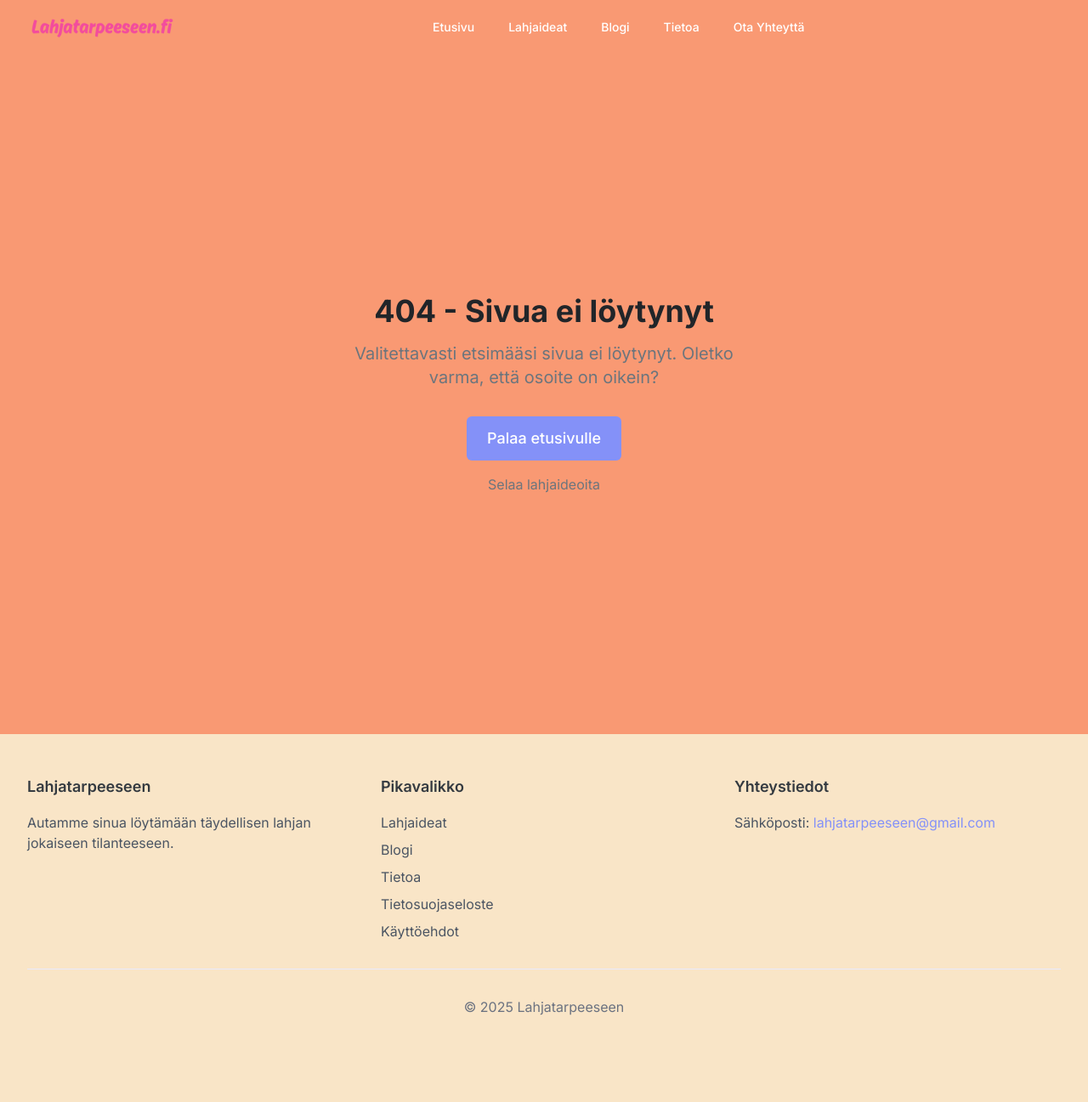
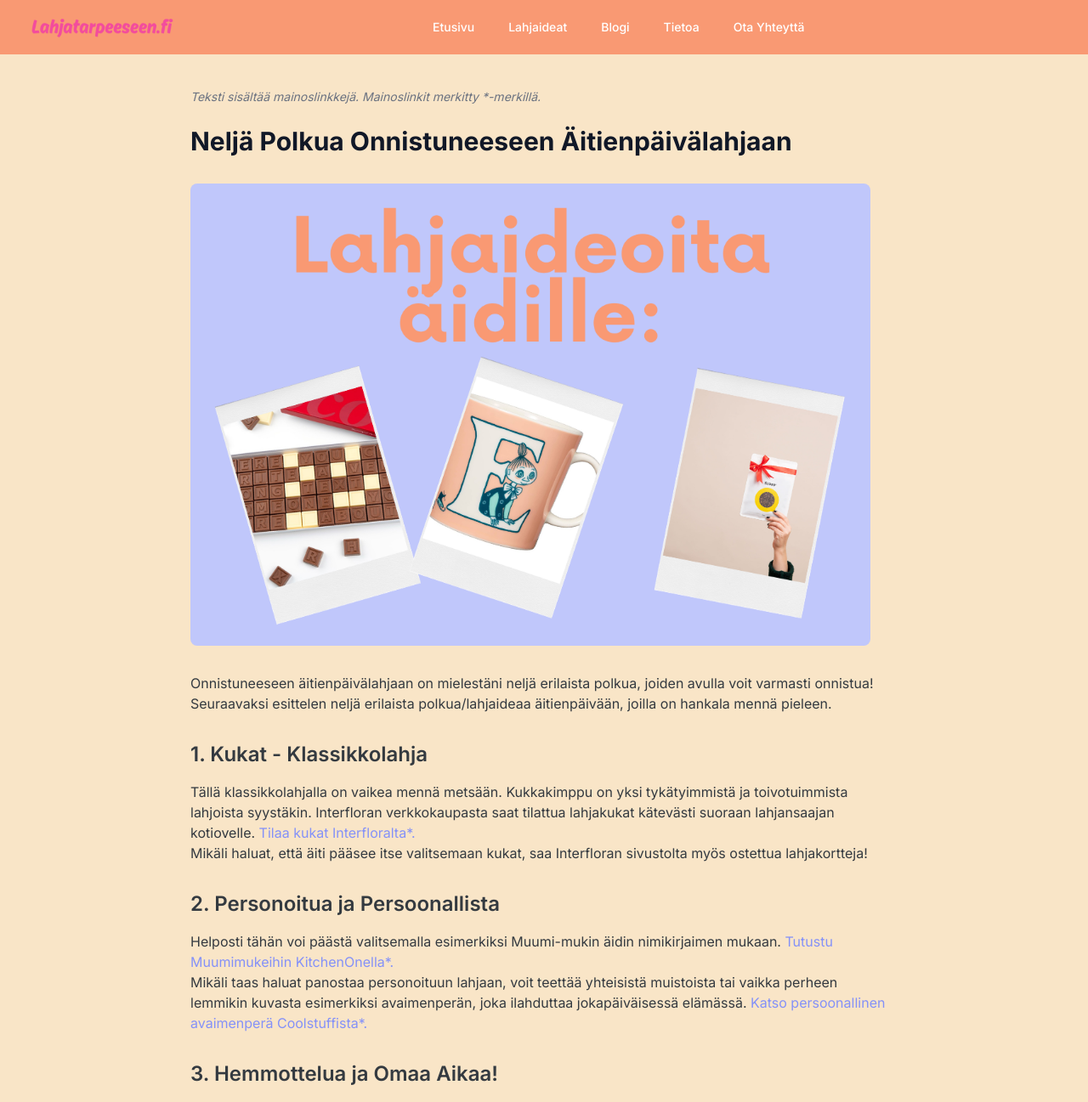
Before and after one commit to sauhumatti/LahjaTarpeeseen, a Next.js app: page /blogi/nelja-polkua-onnistuneeseen-aitienpaivalahjaan in a window 1280 px wide. Before the commit this address had no page. Shown: the top 1297 px of the page at 85% size. Before the commit the page ends 1245 px from the top, so only its background shows below. Built offline with nearby package versions, Linux system fonts and the light colour scheme.

Commit message:
äitienpäivä päivitys

```diff
--- /dev/null
+++ b/app/blogi/nelja-polkua-onnistuneeseen-aitienpaivalahjaan/page.tsx
@@ -0,0 +1,89 @@
+import { Metadata } from 'next';
+import Image from 'next/image';
+
+export const metadata: Metadata = {
+    title: 'Neljä Polkua Onnistuneeseen Äitienpäivälahjaan - Lahjatarpeeseen',
+    description: 'Löydä täydellinen äitienpäivälahja! Esittelyssä neljä varmaa tapaa onnistua: kukat, personoidut lahjat, hemmottelu ja herkut.',
+};
+
+export default function AitienpaivaLahjaPolutPage() {
+    return (
+        <div className="max-w-4xl mx-auto px-4 sm:px-6 lg:px-8 py-10">
+            <article className="prose lg:prose-lg mx-auto">
+                <p className="text-sm text-gray-500 italic mb-6">
+                    Teksti sisältää mainoslinkkejä. Mainoslinkit merkitty *-merkillä.
+                </p>
+
+                <h1 className="text-3xl font-bold text-gray-900 mb-6">
+                    Neljä Polkua Onnistuneeseen Äitienpäivälahjaan
+                </h1>
+
+                <div className="my-8">
+                    <Image
+                        src="/blog/aitienpaivablog.png"
+                        alt="Äitienpäivälahjavinkit"
+                        width={800}
+                        height={400}
+                        className="rounded-lg"
+                        priority
+                    />
+                </div>
+
+                <p>
+                    Onnistuneeseen äitienpäivälahjaan on mielestäni neljä erilaista polkua, joiden avulla voit varmasti onnistua!
+                </p>
+                <p>
+                    Seuraavaksi esittelen neljä erilaista polkua/lahjaideaa äitienpäivään, joilla on hankala mennä pieleen.
+                </p>
+
+                <h2 className="text-2xl font-semibold mt-8 mb-4">
+                    1. Kukat - Klassikkolahja
+                </h2>
+                <p>
+                    Tällä klassikkolahjalla on vaikea mennä metsään. Kukkakimppu on yksi tykätyimmistä ja toivotuimmista lahjoista syystäkin. Interfloran verkkokaupasta saat tilattua lahjakukat kätevästi suoraan lahjansaajan kotiovelle.
+                    <a href="https://in.interflora.fi/t/t?a=1099905546&as=1960209101&t=2&tk=1" target="_blank" rel="noopener noreferrer sponsored" className="text-primary-600 hover:text-primary-700"> Tilaa kukat Interfloralta*.</a>
+                </p>
+                <p>
+                    Mikäli haluat, että äiti pääsee itse valitsemaan kukat, saa Interfloran sivustolta myös ostettua lahjakortteja!
+                </p>
+
+                <h2 className="text-2xl font-semibold mt-8 mb-4">
+                    2. Personoitua ja Persoonallista
+                </h2>
+                <p>
+                    Helposti tähän voi päästä valitsemalla esimerkiksi Muumi-mukin äidin nimikirjaimen mukaan.
+                    <a href="https://on.kitchenone.fi/t/t?a=1577687407&as=1960209101&t=2&tk=1&url=https://www.kitchenone.fi/search/?q=muumimuki+0%252C4" target="_blank" rel="noopener noreferrer sponsored" className="text-primary-600 hover:text-primary-700"> Tutustu Muumimukeihin KitchenOnella*.</a>
+                </p>
+                <p>
+                    Mikäli taas haluat panostaa personoituun lahjaan, voit teettää yhteisistä muistoista tai vaikka perheen lemmikin kuvasta esimerkiksi avaimenperän, joka ilahduttaa jokapäiväisessä elämässä.
+                    <a href="https://go.coolstuff.fi/t/t?a=1099569216&as=1960209101&t=2&tk=1&url=https://www.coolstuff.fi/p/henkilokohtainen-avaimenpera-valokuvalla" target="_blank" rel="noopener noreferrer sponsored" className="text-primary-600 hover:text-primary-700"> Katso persoonallinen avaimenperä Coolstuffista*.</a>
+                </p>
+
+                <h2 className="text-2xl font-semibold mt-8 mb-4">
+                    3. Hemmottelua ja Omaa Aikaa!
+                </h2>
+                <p>
+                    Äitienpäivä on täydellinen tilaisuus tarjota äidille hetki rentoutumista ja itseensä panostamista. Tämä voi tarkoittaa esimerkiksi kylpylälahjakorttia, hierontaa tai kosmetologikäyntiä.
+                </p>
+                <p>
+                    Mikäli haluat tuoda hemmottelun suoraan kotiin, voit koota itse rentouttavan lahjapaketin – esimerkiksi laadukas kasvonaamio (<a href="https://id.jolie.fi/t/t?a=1103532170&as=1960209101&t=2&tk=1&url=https://jolie.fi/tuote/evolve-bio-retinol-gold-mask-hehkua-tuova-kasvonaamio/" target="_blank" rel="noopener noreferrer sponsored" className="text-primary-600 hover:text-primary-700">kuten tämä Evolve Bio-Retinol Gold Mask Joliesta*</a>), tuoksukynttilä ja hyvä suklaalevy luovat ihanan spa-hetken kotona.
+                </p>
+
+                <h2 className="text-2xl font-semibold mt-8 mb-4">
+                    4. Nautinnollisia Herkkuhetkiä
+                </h2>
+                <p>
+                    Syötävät tai kuluvat lahjat ovat suosittuja, eikä niillä voi mennä pahasti pieleen. Monilla on jo kaapit täynnä tavaraa ja siksikin voi olla hyvä pitää täydellisen lahjan ohjenuorana sitä, että se kuluisi pois kolmen kuukauden käytön aikana.
+                </p>
+                <p>
+                    Pitääkö äitisi kahvista? SLURPS-kahvitilaukseen voi valita haluamansa makuprofiilin, kahvin määrän sekä toimitusvälin. Tilausta voisi jatkaa esimerkiksi kolmen kuukauden ajan, jolloin lahjasta riittäisi ehdottomasti iloa pitkäksi aikaa. Kahvit ovat vastuullisesti tuotettuja ja vastapaahdettuja kotimaisilta pienpaahtimoilta.
+                    <a href="https://dot.slurp.coffee/t/t?a=1858222548&as=1960209101&t=2&tk=1" target="_blank" rel="noopener noreferrer sponsored" className="text-primary-600 hover:text-primary-700"> Tutustu SLURPS-kahvitilaukseen*.</a>
+                </p>
+                <p>
+                    Suklaastahan tykkää kaikki? No ei ehkä ihan kaikki, mutta suurin osa kyllä! Mikään ei ilahduta, kuin syötävä herkullinen lahja, jossa on silti ajatusta mukana. Mitä jos antaisit äitienpäivälahjaksi suklaan omalla viestillä?
+                    <a href="https://go.coolstuff.fi/t/t?a=1099569216&as=1960209101&t=2&tk=1&url=https://www.coolstuff.fi/p/suklaa-omalla-viestilla" target="_blank" rel="noopener noreferrer sponsored" className="text-primary-600 hover:text-primary-700"> Luo oma suklaaviesti Coolstuffissa*.</a>
+                </p>
+            </article>
+        </div>
+    );
+}
--- a/app/blogi/page.tsx
+++ b/app/blogi/page.tsx
@@ -1,4 +1,5 @@
 import Link from 'next/link';
+import Image from 'next/image';
 
 export const metadata = {
   title: 'Blogi - Lahjatarpeeseen',
@@ -14,12 +15,13 @@ export const viewport = {
 const blogPosts = [
   {
     id: 1,
-    title: 'Top 10 Äitienpäivälahjaa 2025',
-    excerpt: 'Äitienpäivä lähestyy! Kokosimme yhteen parhaat lahjaideat jokaiseen makuun ja budjettiin.',
-    date: '2025-03-01',
-    slug: 'top-10-aitienpäivalahjaa-2025',
+    title: 'Neljä Polkua Onnistuneeseen Äitienpäivälahjaan',
+    excerpt: 'Onnistuneeseen äitienpäivälahjaan on mielestäni neljä erilaista polkua, joiden avulla voit varmasti onnistua!',
+    date: '2025-04-15',
+    slug: 'nelja-polkua-onnistuneeseen-aitienpaivalahjaan',
     category: 'Lahjaoppaat',
-    readTime: '5 min'
+    readTime: '4 min',
+    imageUrl: '/blog/aitienpaivablog.png'
   }
 ];
 
@@ -33,6 +35,11 @@ const categories = [
 ];
 
 export default function BlogPage() {
+  // Sort posts by date, newest first
+  const sortedPosts = [...blogPosts].sort((a, b) => new Date(b.date).getTime() - new Date(a.date).getTime());
+  const featuredPost = sortedPosts[0]; // Always show the newest as featured
+  const otherPosts = sortedPosts.slice(1);
+
   return (
     <div className="max-w-7xl mx-auto px-4 sm:px-6 lg:px-8 py-10">
       <div className="mb-12 text-center">
@@ -58,30 +65,34 @@ export default function BlogPage() {
       </div>
 
       {/* Featured post */}
-      {blogPosts[0] && (
+      {featuredPost && (
         <div className="mb-16">
-          <Link href={`/blogi/${blogPosts[0].slug}`} className="group">
-            <div className="grid md:grid-cols-2 gap-8 bg-white rounded-lg shadow-md overflow-hidden">
-              <div className="aspect-w-16 aspect-h-9 bg-gray-100">
-                <div className="w-full h-full bg-primary-50 flex items-center justify-center">
-                  <span className="text-primary-600">Kuva</span>
-                </div>
+          <Link href={`/blogi/${featuredPost.slug}`} className="group block">
+            <div className="grid md:grid-cols-2 gap-8 bg-white rounded-lg shadow-md overflow-hidden hover:shadow-lg transition-shadow duration-300">
+              <div className="aspect-w-16 aspect-h-9 bg-gray-100 relative">
+                <Image
+                  src={featuredPost.imageUrl}
+                  alt={featuredPost.title}
+                  fill
+                  className="object-cover"
+                  priority
+                />
               </div>
-              <div className="p-8">
+              <div className="p-8 flex flex-col justify-center">
                 <div className="flex items-center text-sm text-gray-500 mb-4">
-                  <span className="bg-primary-50 text-primary-700 px-3 py-1 rounded-full">
-                    {blogPosts[0].category}
+                  <span className="bg-primary-50 text-primary-700 px-3 py-1 rounded-full font-medium">
+                    {featuredPost.category}
                   </span>
                   <span className="mx-2">·</span>
-                  <time>{new Date(blogPosts[0].date).toLocaleDateString('fi-FI')}</time>
+                  <time dateTime={featuredPost.date}>{new Date(featuredPost.date).toLocaleDateString('fi-FI')}</time>
                   <span className="mx-2">·</span>
-                  <span>{blogPosts[0].readTime}</span>
+                  <span>{featuredPost.readTime} lukuaika</span>
                 </div>
                 <h2 className="text-2xl font-bold text-gray-900 mb-4 group-hover:text-primary-600 transition">
-                  {blogPosts[0].title}
+                  {featuredPost.title}
                 </h2>
-                <p className="text-gray-600 mb-6">{blogPosts[0].excerpt}</p>
-                <span className="inline-flex items-center text-primary-600 font-medium group-hover:translate-x-1 transition-transform">
+                <p className="text-gray-600 mb-6 line-clamp-3">{featuredPost.excerpt}</p>
+                <span className="inline-flex items-center text-primary-600 font-medium group-hover:translate-x-1 transition-transform mt-auto">
                   Lue lisää
                   <svg className="ml-2 h-5 w-5" xmlns="http://www.w3.org/2000/svg" viewBox="0 0 20 20" fill="currentColor">
                     <path fillRule="evenodd" d="M10.293 5.293a1 1 0 011.414 0l4 4a1 1 0 010 1.414l-4 4a1 1 0 01-1.414-1.414L12.586 11H5a1 1 0 110-2h7.586l-2.293-2.293a1 1 0 010-1.414z" clipRule="evenodd" />
@@ -92,6 +103,50 @@ export default function BlogPage() {
           </Link>
         </div>
       )}
+
+      {/* Other posts grid */}
+      {otherPosts.length > 0 && (
+        <div className="grid md:grid-cols-2 lg:grid-cols-3 gap-8">
+          {otherPosts.map((post) => (
+            <Link key={post.id} href={`/blogi/${post.slug}`} className="group block">
+              <div className="bg-white rounded-lg shadow-md overflow-hidden h-full flex flex-col hover:shadow-lg transition-shadow duration-300">
+                <div className="aspect-w-16 aspect-h-9 bg-gray-100 relative">
+                  <Image
+                    src={post.imageUrl}
+                    alt={post.title}
+                    fill
+                    className="object-cover"
+                  />
+                </div>
+                <div className="p-6 flex flex-col flex-grow">
+                  <div className="flex items-center text-xs text-gray-500 mb-3">
+                    <span className="bg-gray-100 text-gray-700 px-2 py-0.5 rounded-full font-medium">
+                      {post.category}
+                    </span>
+                    <span className="mx-1.5">·</span>
+                    <time dateTime={post.date}>{new Date(post.date).toLocaleDateString('fi-FI')}</time>
+                    <span className="mx-1.5">·</span>
+                    <span>{post.readTime}</span>
+                  </div>
+                  <h3 className="text-lg font-semibold text-gray-900 mb-2 group-hover:text-primary-600 transition flex-grow">
+                    {post.title}
+                  </h3>
+                  <p className="text-sm text-gray-600 line-clamp-3 mb-4">
+                    {post.excerpt}
+                  </p>
+                  <span className="inline-flex items-center text-sm text-primary-600 font-medium group-hover:translate-x-1 transition-transform mt-auto">
+                    Lue lisää
+                    <svg className="ml-1.5 h-4 w-4" xmlns="http://www.w3.org/2000/svg" viewBox="0 0 20 20" fill="currentColor">
+                      <path fillRule="evenodd" d="M10.293 5.293a1 1 0 011.414 0l4 4a1 1 0 010 1.414l-4 4a1 1 0 01-1.414-1.414L12.586 11H5a1 1 0 110-2h7.586l-2.293-2.293a1 1 0 010-1.414z" clipRule="evenodd" />
+                    </svg>
+                  </span>
+                </div>
+              </div>
+            </Link>
+          ))}
+        </div>
+      )}
+
     </div>
   );
 }
--- a/app/lahjaideat/tuote/[id]/page.tsx
+++ b/app/lahjaideat/tuote/[id]/page.tsx
@@ -74,7 +74,7 @@ export default async function ProductPage({ params }: ProductPageProps) {
         <nav className="flex mb-8 text-sm" aria-label="Breadcrumb">
           <ol className="flex items-center space-x-2">
             <li>
-              <Link href="/" className="text-gray-500 hover:text-teal-600">
+              <Link href="/" className="text-gray-500 hover:text-primary-600">
                 Etusivu
               </Link>
             </li>
@@ -82,7 +82,7 @@ export default async function ProductPage({ params }: ProductPageProps) {
               <svg className="h-5 w-5 text-gray-400" viewBox="0 0 20 20" fill="currentColor" aria-hidden="true">
                 <path fillRule="evenodd" d="M7.293 14.707a1 1 0 010-1.414L10.586 10 7.293 6.707a1 1 0 011.414-1.414l4 4a1 1 0 010 1.414l-4 4a1 1 0 01-1.414 0z" clipRule="evenodd" />
               </svg>
-              <Link href="/lahjaideat" className="text-gray-500 hover:text-teal-600">
+              <Link href="/lahjaideat" className="text-gray-500 hover:text-primary-600">
                 Lahjaideat
               </Link>
             </li>
@@ -93,7 +93,7 @@ export default async function ProductPage({ params }: ProductPageProps) {
                 </svg>
                 <Link
                   href={`/lahjaideat/${generateSlug(tagsArray[0])}`}
-                  className="text-gray-500 hover:text-teal-600"
+                  className="text-gray-500 hover:text-primary-600"
                 >
                   {tagsArray[0]}
                 </Link>
@@ -133,7 +133,7 @@ export default async function ProductPage({ params }: ProductPageProps) {
             </h1>
 
             {product.price && (
-              <p className="text-2xl font-semibold text-teal-600 mb-6">
+              <p className="text-2xl font-semibold text-primary-600 mb-6">
                 {product.price.toFixed(2)} €
               </p>
             )}
@@ -164,7 +164,7 @@ export default async function ProductPage({ params }: ProductPageProps) {
                     <Link
                       key={index}
                       href={`/lahjaideat/${generateSlug(tag)}`}
-                      className="px-3 py-1 bg-gray-100 text-gray-700 rounded-full text-sm hover:bg-teal-50 hover:text-teal-700"
+                      className="px-3 py-1 bg-gray-100 text-gray-700 rounded-full text-sm hover:bg-primary-50 hover:text-primary-700"
                     >
                       {tag}
                     </Link>
@@ -185,7 +185,7 @@ export default async function ProductPage({ params }: ProductPageProps) {
                 href={product.affiliate_url || product.url}
                 target="_blank"
                 rel="noopener noreferrer"
-                className="inline-flex items-center justify-center w-full px-6 py-3 text-base font-medium text-white bg-teal-600 rounded-md hover:bg-teal-700 transition"
+                className="inline-flex items-center justify-center w-full px-6 py-3 text-base font-medium text-white bg-primary-600 rounded-md hover:bg-primary-700 transition"
               >
                 Siirry verkkokauppaan
                 <svg className="ml-2 h-5 w-5" xmlns="http://www.w3.org/2000/svg" viewBox="0 0 20 20" fill="currentColor" aria-hidden="true">
```
Also changed, not shown: public/blog/aitienpaivablog.png (added).
